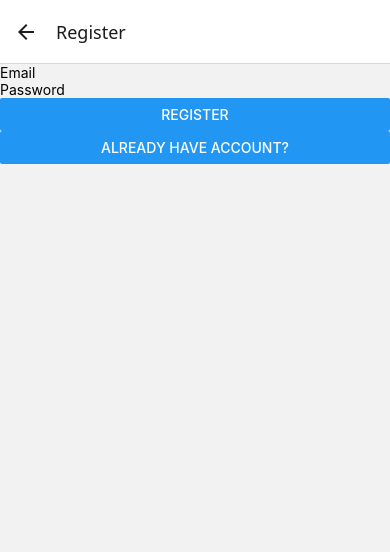
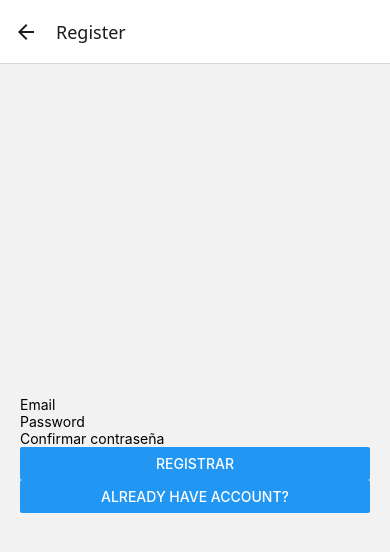
Before and after one commit to SCONsilvia/proyecto-coder-reactnative, a React Native app: screen /Register in a window 390 px wide. Shown: the top 552 px of the page. Built offline with nearby package versions, Linux system fonts and the light colour scheme; no server answers.

Commit message:
agregando repetir contraseña, keyboardAvoid y otro error en firebaseError

```diff
--- a/app.json
+++ b/app.json
@@ -18,7 +18,8 @@
     "android": {
       "adaptiveIcon": {
         "foregroundImage": "./assets/adaptive-icon.png",
-        "backgroundColor": "#ffffff"
+        "backgroundColor": "#ffffff",
+        "softwareKeyboardLayoutMode": "pan"
       },
       "edgeToEdgeEnabled": true
     },
--- a/navigation/RootNavigator.js
+++ b/navigation/RootNavigator.js
@@ -18,7 +18,6 @@ const RootNavigator = () => {
 
     return (
         <Stack.Navigator>
-
 
             { uid ? (
 
--- a/screens/LoginScreen.js
+++ b/screens/LoginScreen.js
@@ -1,4 +1,4 @@
-import { View, TextInput, Button, Text } from "react-native";
+import { View, TextInput, Button, Text, KeyboardAvoidingView, Platform, ScrollView } from "react-native";
 import { useDispatch, useSelector } from "react-redux";
 import { loginUser } from "../features/auth/authThunks";
 import MainLayout from "../layouts/MainLayout";
@@ -52,6 +52,14 @@ const LoginScreen = ({navigation}) => {
 
     return (
         <MainLayout>
+            <KeyboardAvoidingView
+                style={{ flex: 1 }}
+                behavior={Platform.OS === "ios" ? "padding" : undefined}
+            >
+                <ScrollView
+                    contentContainerStyle={{ flexGrow: 1 }}
+                    keyboardShouldPersistTaps="handled"
+                >
                     <Formik
                         //Estado inicial del formulario.
                         initialValues = {{ email: "", password: "" }}
@@ -123,6 +131,8 @@ const LoginScreen = ({navigation}) => {
                             </View>
                         )}
                     </Formik>
+                </ScrollView>
+            </KeyboardAvoidingView>
         </MainLayout>
     );
 }
--- a/screens/RegisterScreen.js
+++ b/screens/RegisterScreen.js
@@ -1,4 +1,5 @@
-import { View, TextInput, Button, Text } from "react-native";
+import { View, TextInput, Button, Text, KeyboardAvoidingView, Platform, ScrollView } from "react-native";
+import { useRef } from "react";
 import { registerUser } from "../features/auth/authThunks";
 import { useDispatch, useSelector } from "react-redux";
 import MainLayout from "../layouts/MainLayout";
@@ -20,10 +21,20 @@ const registerValidationSchema = Yup.object().shape({
     password: Yup.string()
         .min(6, "Mínimo 6 caracteres")
         .required("La contraseña es obligatoria"),
+
+    confirmPassword: Yup.string()
+        .oneOf(
+            [Yup.ref("password")],
+            "Las contraseñas no coinciden"
+        )
+        .required("Confirmá la contraseña"),
 });
 
 const RegisterScreen = ({ navigation }) => {
     const dispatch = useDispatch();
+
+    const passwordRef = useRef(null);
+    const confirmPasswordRef = useRef(null);
 
     const { loading, error } = useSelector(
         state => state.user
@@ -35,7 +46,10 @@ const RegisterScreen = ({ navigation }) => {
     ) => {
         try {
             if (loading) return; // doble protección
-            await dispatch(registerUser(values)).unwrap();
+
+            const { confirmPassword, ...userData } = values;
+
+            await dispatch(registerUser(userData)).unwrap();
 
         } catch (errorCode) {
 
@@ -54,9 +68,22 @@ const RegisterScreen = ({ navigation }) => {
 
     return (
         <MainLayout>
+            <KeyboardAvoidingView
+                style={{ flex: 1 }}
+                behavior={Platform.OS === "ios" ? "padding" : "height"}
+            >
+                <ScrollView
+                    contentContainerStyle={{
+                        flexGrow: 1,
+                        justifyContent: "center",
+                        padding: 20
+                    }}
+                    keyboardShouldPersistTaps="handled"
+                    keyboardDismissMode="on-drag"
+                >
                     <Formik
                         //Estado inicial del formulario.
-                initialValues = {{ email: "", password: "" }}
+                        initialValues = {{ email: "", password: "", confirmPassword: "" }}
                         validationSchema = {registerValidationSchema}
                         onSubmit = {handleRegister}
                     >
@@ -83,6 +110,9 @@ const RegisterScreen = ({ navigation }) => {
                                     autoCorrect={false}
                                     textContentType="emailAddress"
                                     autoComplete="email"
+                                    returnKeyType="next"
+                                    blurOnSubmit={false}
+                                    onSubmitEditing={() => passwordRef.current?.focus() }
                                 />
 
                                 {touched.email && errors.email && (
@@ -90,6 +120,7 @@ const RegisterScreen = ({ navigation }) => {
                                 )}
 
                                 <TextInput
+                                    ref={passwordRef}
                                     placeholder="Password"
                                     secureTextEntry
                                     value={values.password}
@@ -99,13 +130,36 @@ const RegisterScreen = ({ navigation }) => {
                                     autoCorrect={false}
                                     textContentType="password"
                                     autoComplete="password"
+                                    returnKeyType="next"
+                                    blurOnSubmit={false}
+                                    onSubmitEditing={() => confirmPasswordRef.current?.focus() }
                                 />
 
                                 {touched.password && errors.password && (
                                     <Text>{errors.password}</Text>
                                 )}
 
-                        <Button title={loading  ? "Registrando..." : "Register"}  onPress={handleSubmit} disabled={loading } />
+                                <TextInput
+                                    ref={confirmPasswordRef}
+                                    placeholder="Confirmar contraseña"
+                                    secureTextEntry
+                                    value={values.confirmPassword}
+                                    onChangeText={handleChange("confirmPassword")}
+                                    onBlur={handleBlur("confirmPassword")}
+                                    autoCapitalize="none"
+                                    autoCorrect={false}
+                                    autoComplete="password"
+                                    textContentType="newPassword"
+                                    returnKeyType="done"
+                                    blurOnSubmit={false}
+                                    onSubmitEditing={handleSubmit}
+                                />
+
+                                {touched.confirmPassword && errors.confirmPassword && (
+                                    <Text>{errors.confirmPassword}</Text>
+                                )}
+
+                                <Button title={loading  ? "Registrando..." : "Registrar"}  onPress={handleSubmit} disabled={loading } />
                                 {/* handleSubmit
                                     Formik:
                                     valida con Yup
@@ -119,6 +173,8 @@ const RegisterScreen = ({ navigation }) => {
                             </View>
                         )}
                     </Formik>
+                </ScrollView>
+            </KeyboardAvoidingView>
         </MainLayout>
     );
 };
--- a/services/auth/firebaseErrorMapper.js
+++ b/services/auth/firebaseErrorMapper.js
@@ -18,6 +18,7 @@ export const mapFirebaseErrorToField = (
 
         case "auth/invalid-credential":
         case "auth/too-many-requests":
+        case "auth/network-request-failed":
             setFieldError("general");
             break;
 
--- a/services/auth/firebaseErrors.js
+++ b/services/auth/firebaseErrors.js
@@ -20,6 +20,9 @@ export const firebaseAuthErrors = {
     "auth/too-many-requests":
         "Demasiados intentos. Esperá unos segundos antes de intentar nuevamente.",
 
+    "auth/network-request-failed":
+        "Sin conexión, revisá tu internet.",
+
     default:
         "Ocurrió un error inesperado."
 };
```
Lines whose indentation alone changed are shown as unchanged.
